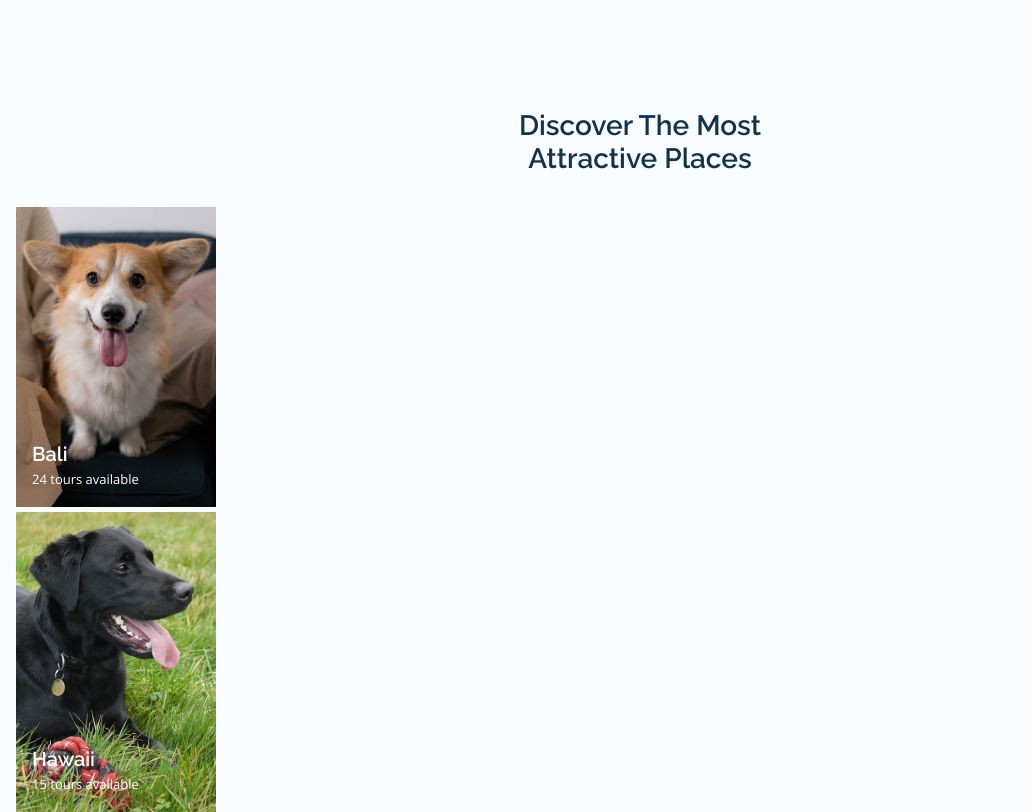
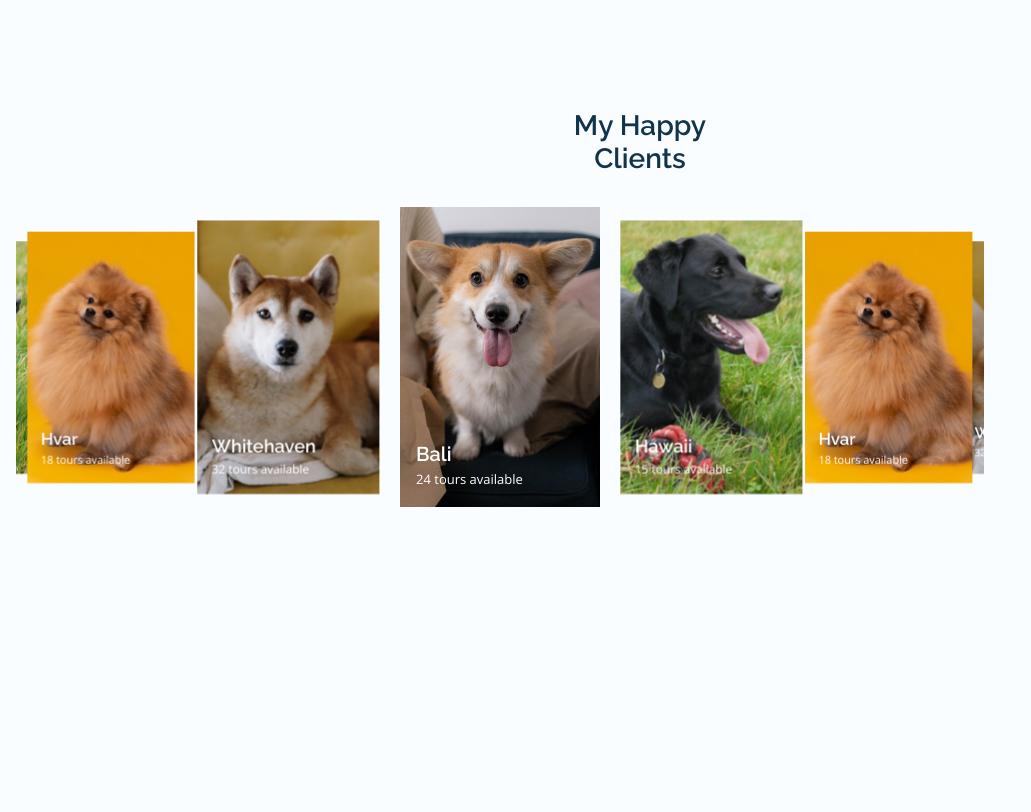
Before and after one commit to DenysDominskyi/grooming_website, a plain HTML site: page index.html in a window 1280 px wide. Shown: the part 1261-2073 px from the top of the page, without its empty margins (0-1031 px from the left). After the commit the page ends 1813 px from the top, so only its background shows below. Drawn offline with nearby package versions, Linux system fonts and the light colour scheme.

Commit message:
fixedSlider

```diff
--- a/index.html
+++ b/index.html
@@ -2,19 +2,19 @@
 <html lang="en">
 <head>
     <meta charset="UTF-8">
-    <meta http-equiv="X-UA-Compatible" content="IE=edge">
     <meta name="viewport" content="width=device-width, initial-scale=1.0">
 
     <!--=============== REMIXICONS ===============-->
     <link href="https://cdn.jsdelivr.net/npm/remixicon@2.5.0/fonts/remixicon.css" rel="stylesheet">
 
+    <!--=============== SWIPER CSS ===============-->
+    <link rel="stylesheet" href="/style/swiper-bundle.min.css">
+
     <!--=============== STYLE ===============-->
     <link rel="stylesheet" href="/style/style.css">
 
-    <!--=============== SWIPER CSS ===============-->
+    <title>VikGrooming</title>
 
-
-    <title>VikGrooming</title>
 </head>
 <body>
 
@@ -32,6 +32,9 @@
                     </li>
                     <li class="nav__item">
                         <a href="#works" class="nav__link">Works</a>
+                    </li>
+                    <li class="nav__item">
+                        <a href="#experience" class="nav__link">Experience</a>
                     </li>
                     <li class="nav__item">
                         <a href="#contact" class="nav__link">Contact</a>
@@ -56,7 +59,7 @@
                 <div class="home__data">
                     <span class="home__data-subtitle">Welcome to VikGrooming</span>
                     <h1 class="home__data-title">Professional <br> Dog Grooming </br> </h1>
-                    <a href="" class="button">Explore</a>
+                    <a href="#about" class="button">Explore</a>
                 </div>
 
 
@@ -101,11 +104,12 @@
         </section>
 
         <!--==================== DISCOVER ====================-->
-        <section class="discover section" id="discover">
-            <h2 class="section__title">Discover the most <br> attractive places</h2>
+        <section class="discover section" id="works">
+            <h2 class="section__title">My happy <br> clients</h2>
 
-            <div class="discover__container container swiper">
+            <div class="swiper discover__container container">
                 <div class="swiper-wrapper">
+
                     <!--==================== DISCOVER 1 ====================-->
                     <div class="discover__card swiper-slide">
                         <img src="images/discover1.jpg" alt="" class="discover__img">
@@ -146,12 +150,29 @@
         </section>
 
 
+
     </main>
 
     <!--==================== MAIN JS ====================-->
-    <script src="/js/script.js"></script>
+    <script src="/js/main.js"></script>
 
     <!--==================== SWIPER JS ====================-->
+    <!-- Swiper JS -->
+    <script src="/js/swiper-bundle.min.js""></script>
 
+    <!-- Initialize Swiper -->
+    <script>
+        var swiper = new Swiper(".discover__container", {
+            effect: "coverflow",
+            grabCursor: true,
+            centeredSlides: true,
+            slidesPerView: "auto",
+            loop: true,
+            spaceBetween: 32,
+            coverflowEffect: {
+                rotate: 0,
+            },
+        });
+    </script>
 </body>
 </html>
--- a/style/style.css
+++ b/style/style.css
@@ -424,3 +424,8 @@ input {
 .discover__img:hover {
     transform: var(--img-scale);
 }
+
+.swiper-3d .swiper-slide-shadow-left,
+.swiper-3d .swiper-slide-shadow-right{
+    background-image: none;
+}
```
Also changed, not shown: js/swiper-bundle.min.js (added), style/swiper-bundle.min.css (added).
